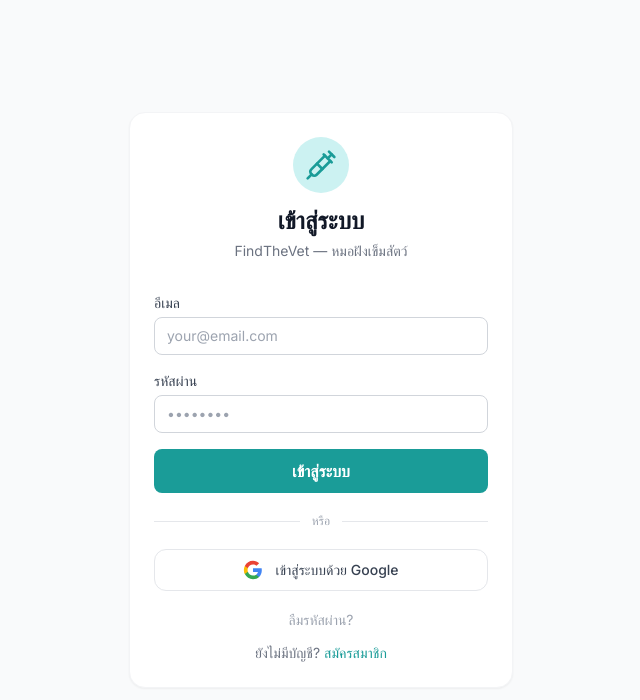
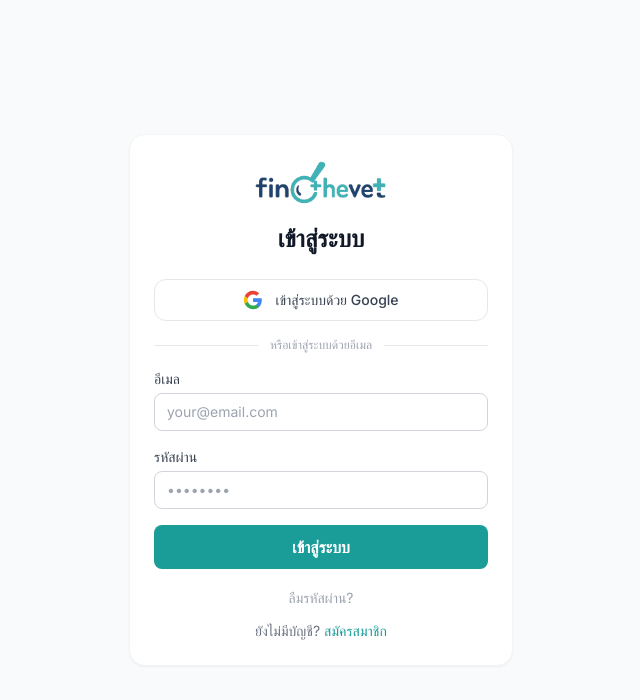
Before and after one commit to armmani/FINDTHEVETACU, a Next.js app: page /auth/login in a window 1280 px wide. Shown: the top 700 px of the page, without its empty margins (319-959 px from the left). Built offline with nearby package versions, Linux system fonts and the light colour scheme; no server answers.

Commit message:
Login page: replace syringe with logo, move Google login to top

```diff
--- a/src/app/auth/login/page.tsx
+++ b/src/app/auth/login/page.tsx
@@ -3,8 +3,8 @@
 import { useState } from 'react'
 import { useRouter } from 'next/navigation'
 import Link from 'next/link'
+import Image from 'next/image'
 import { createClient } from '@/lib/supabase'
-import { Syringe } from 'lucide-react'
 import toast from 'react-hot-toast'
 
 export default function LoginPage() {
@@ -49,55 +49,16 @@
   return (
     <div className="min-h-screen flex items-center justify-center p-4 bg-gray-50">
       <div className="card w-full max-w-sm">
-        <div className="text-center mb-8">
-          <div className="flex justify-center mb-3">
-            <div className="bg-primary-100 p-3 rounded-full">
-              <Syringe className="w-8 h-8 text-primary-600" />
-            </div>
+        <div className="text-center mb-6">
+          <div className="flex justify-center mb-4">
+            <Image src="/FindTheVet.png" alt="FindTheVet" width={200} height={60} className="h-12 w-auto" priority />
           </div>
           <h1 className="text-2xl font-bold">เข้าสู่ระบบ</h1>
-          <p className="text-gray-500 text-sm mt-1">FindTheVet — หมอฝังเข็มสัตว์</p>
         </div>
 
-        <form onSubmit={handleLogin} className="space-y-4">
-          <div>
-            <label className="label">อีเมล</label>
-            <input
-              type="email"
-              value={email}
-              onChange={e => setEmail(e.target.value)}
-              className="input"
-              placeholder="your@email.com"
-              required
-            />
-          </div>
-          <div>
-            <label className="label">รหัสผ่าน</label>
-            <input
-              type="password"
-              value={password}
-              onChange={e => setPassword(e.target.value)}
-              className="input"
-              placeholder="••••••••"
-              required
-            />
-          </div>
-          <button type="submit" disabled={loading} className="btn-primary w-full py-2.5">
-            {loading ? 'กำลังเข้าสู่ระบบ...' : 'เข้าสู่ระบบ'}
-          </button>
-        </form>
-
-        <div className="relative my-5">
-          <div className="absolute inset-0 flex items-center">
-            <div className="w-full border-t border-gray-200" />
-          </div>
-          <div className="relative flex justify-center text-xs text-gray-400">
-            <span className="bg-white px-3">หรือ</span>
-          </div>
-        </div>
-
+        {/* Google ขึ้นก่อน */}
         <button onClick={handleGoogleLogin} disabled={googleLoading}
-          className="w-full flex items-center justify-center gap-3 py-2.5 px-4 border border-gray-200 rounded-xl hover:bg-gray-50 transition-colors text-sm font-medium text-gray-700">
+          className="w-full flex items-center justify-center gap-3 py-2.5 px-4 border border-gray-200 rounded-xl hover:bg-gray-50 transition-colors text-sm font-medium text-gray-700 mb-4">
           <svg className="w-5 h-5" viewBox="0 0 24 24">
             <path fill="#4285F4" d="M22.56 12.25c0-.78-.07-1.53-.2-2.25H12v4.26h5.92c-.26 1.37-1.04 2.53-2.21 3.31v2.77h3.57c2.08-1.92 3.28-4.74 3.28-8.09z"/>
             <path fill="#34A853" d="M12 23c2.97 0 5.46-.98 7.28-2.66l-3.57-2.77c-.98.66-2.23 1.06-3.71 1.06-2.86 0-5.29-1.93-6.16-4.53H2.18v2.84C3.99 20.53 7.7 23 12 23z"/>
@@ -106,6 +67,31 @@
           </svg>
           {googleLoading ? 'กำลังเชื่อมต่อ...' : 'เข้าสู่ระบบด้วย Google'}
         </button>
+
+        <div className="relative mb-4">
+          <div className="absolute inset-0 flex items-center">
+            <div className="w-full border-t border-gray-200" />
+          </div>
+          <div className="relative flex justify-center text-xs text-gray-400">
+            <span className="bg-white px-3">หรือเข้าสู่ระบบด้วยอีเมล</span>
+          </div>
+        </div>
+
+        <form onSubmit={handleLogin} className="space-y-4">
+          <div>
+            <label className="label">อีเมล</label>
+            <input type="email" value={email} onChange={e => setEmail(e.target.value)}
+              className="input" placeholder="your@email.com" required />
+          </div>
+          <div>
+            <label className="label">รหัสผ่าน</label>
+            <input type="password" value={password} onChange={e => setPassword(e.target.value)}
+              className="input" placeholder="••••••••" required />
+          </div>
+          <button type="submit" disabled={loading} className="btn-primary w-full py-2.5">
+            {loading ? 'กำลังเข้าสู่ระบบ...' : 'เข้าสู่ระบบ'}
+          </button>
+        </form>
 
         <div className="text-center mt-4">
           <Link href="/auth/forgot-password" className="text-sm text-gray-400 hover:text-primary-600">
```
Also changed, not shown: 1 other file (tests, documents, lock files or other folders).
